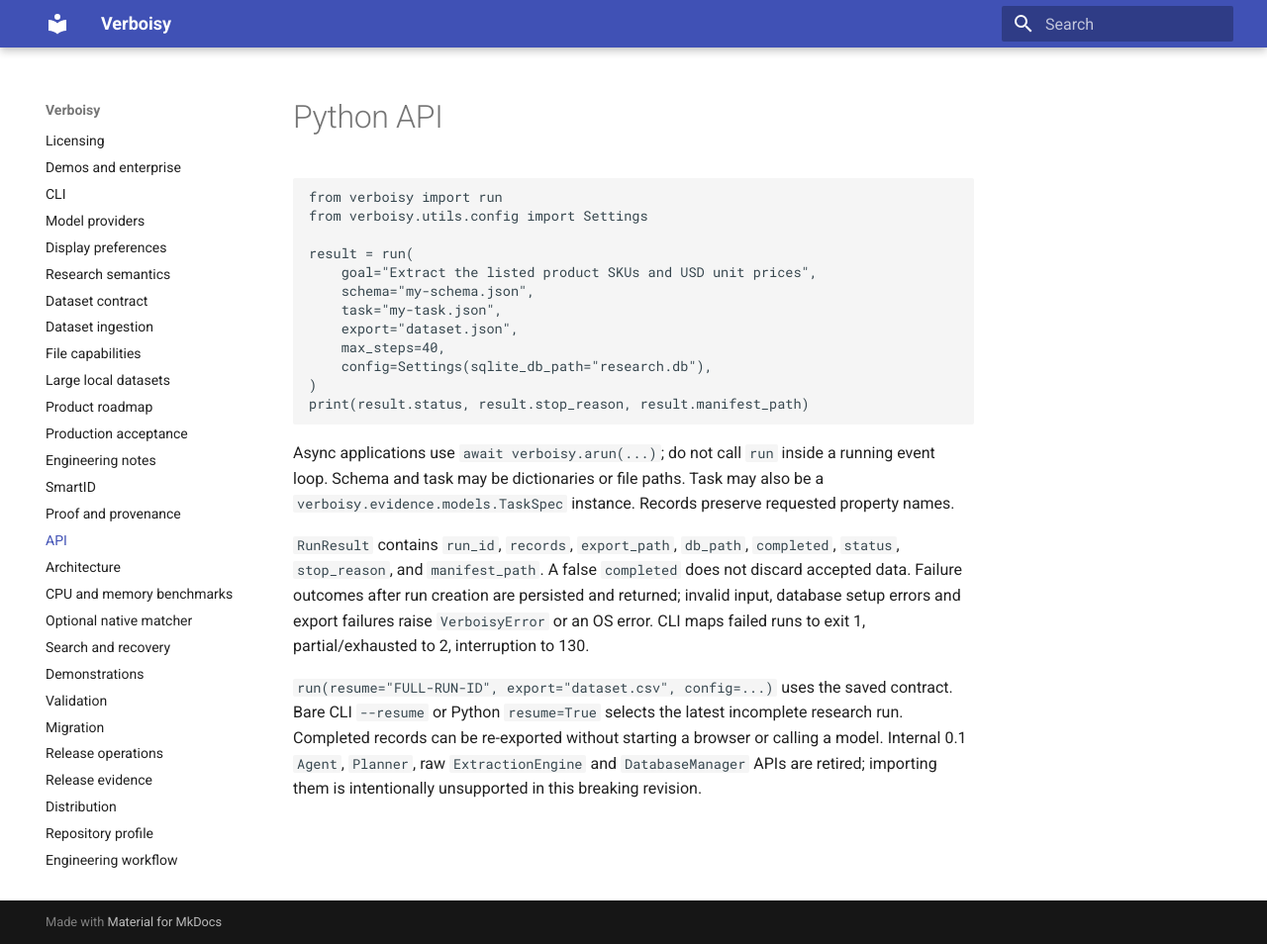
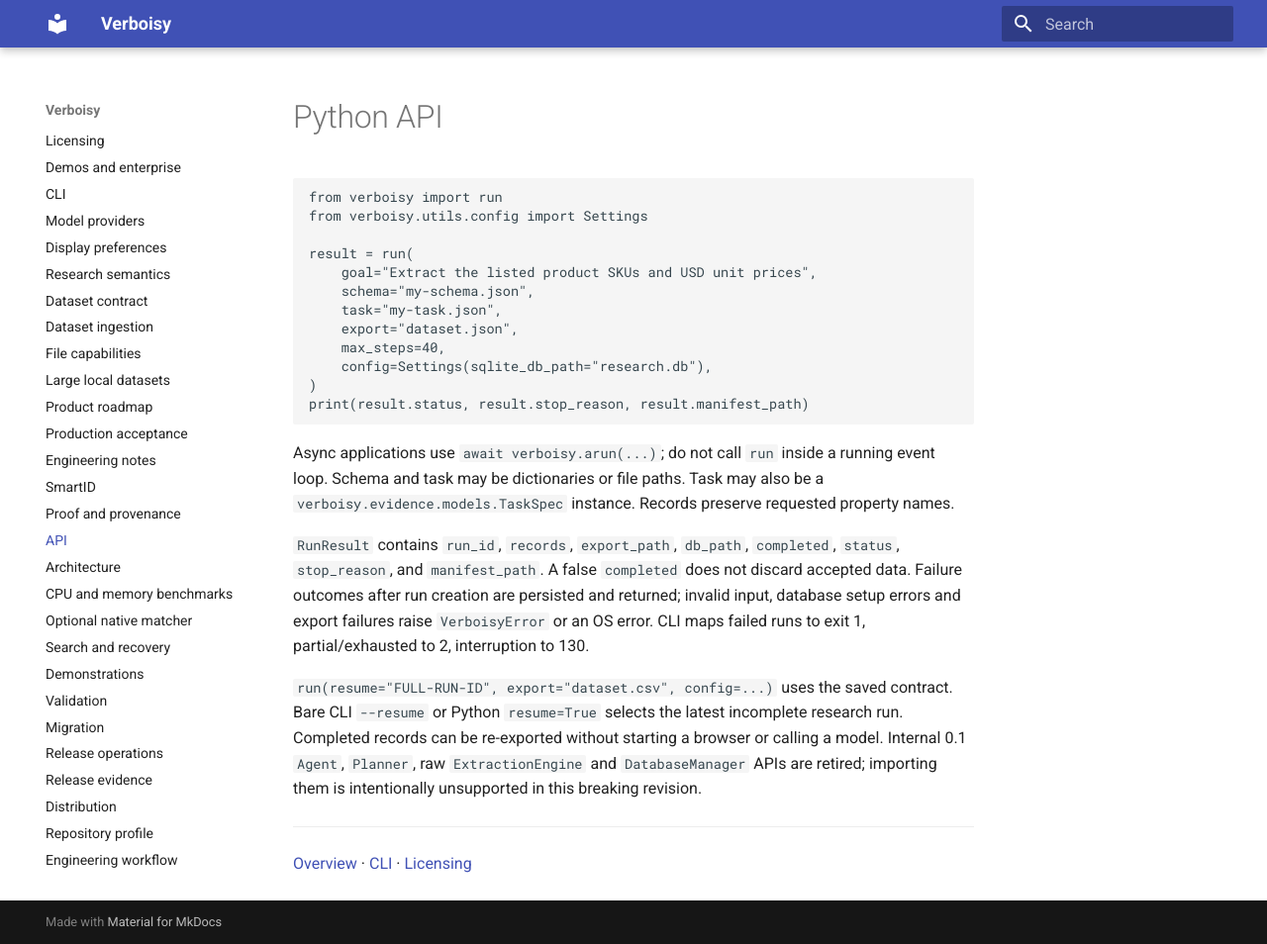
Before and after one commit to EmanueleTorrisi/verboisy, an MkDocs documentation site: the page built from docs/api.md, in a window 1280 px wide and 954 px high. Shown: the whole window at 99% size. Built offline with MkDocs 1.6.1 and Material for MkDocs 9.7.7, drawn with Linux system fonts in a browser that asks for light colours.

Commit message:
docs: connect api reference to product and licensing navigation

```diff
--- a/docs/api.md
+++ b/docs/api.md
@@ -32,3 +32,7 @@
 Completed records can be re-exported without starting a browser or calling a model.
 Internal 0.1 `Agent`, `Planner`, raw `ExtractionEngine` and `DatabaseManager` APIs are
 retired; importing them is intentionally unsupported in this breaking revision.
+
+---
+
+[Overview](index.md) · [CLI](cli.md) · [Licensing](licensing.md)
```
